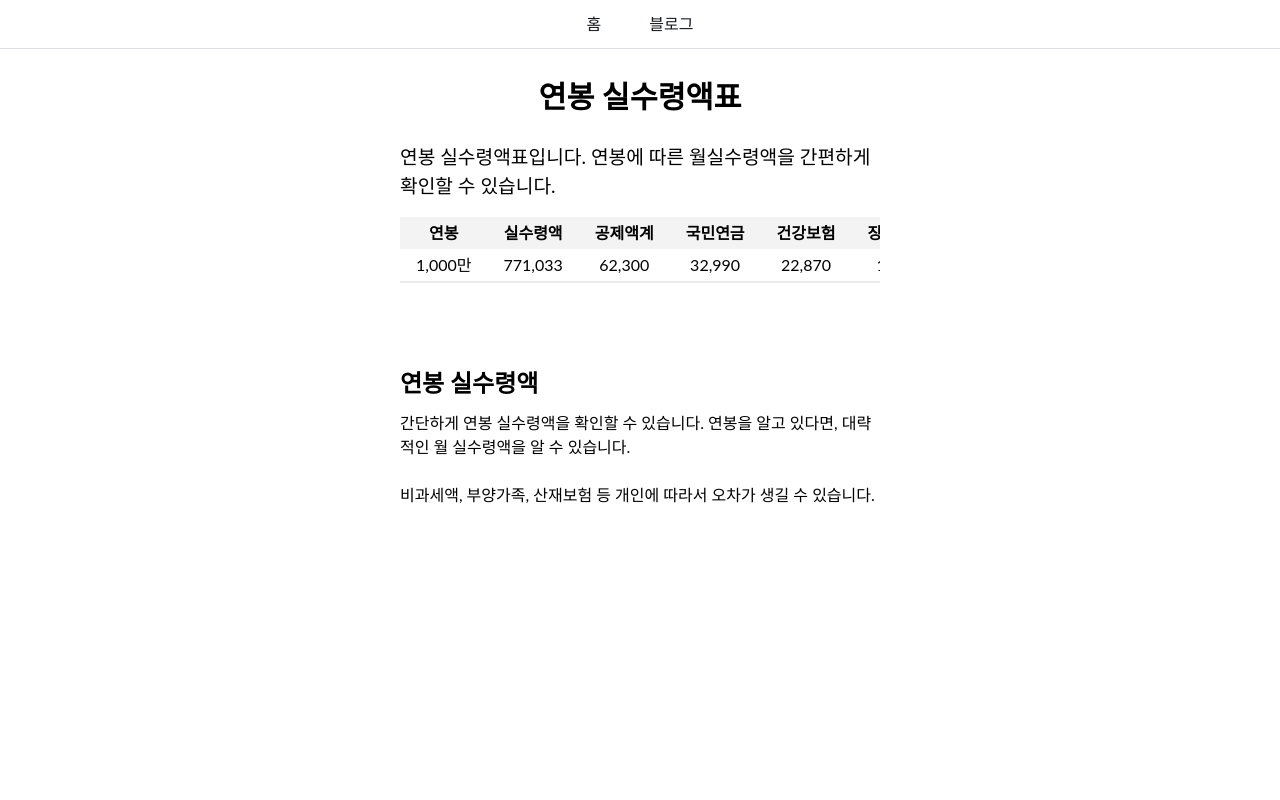
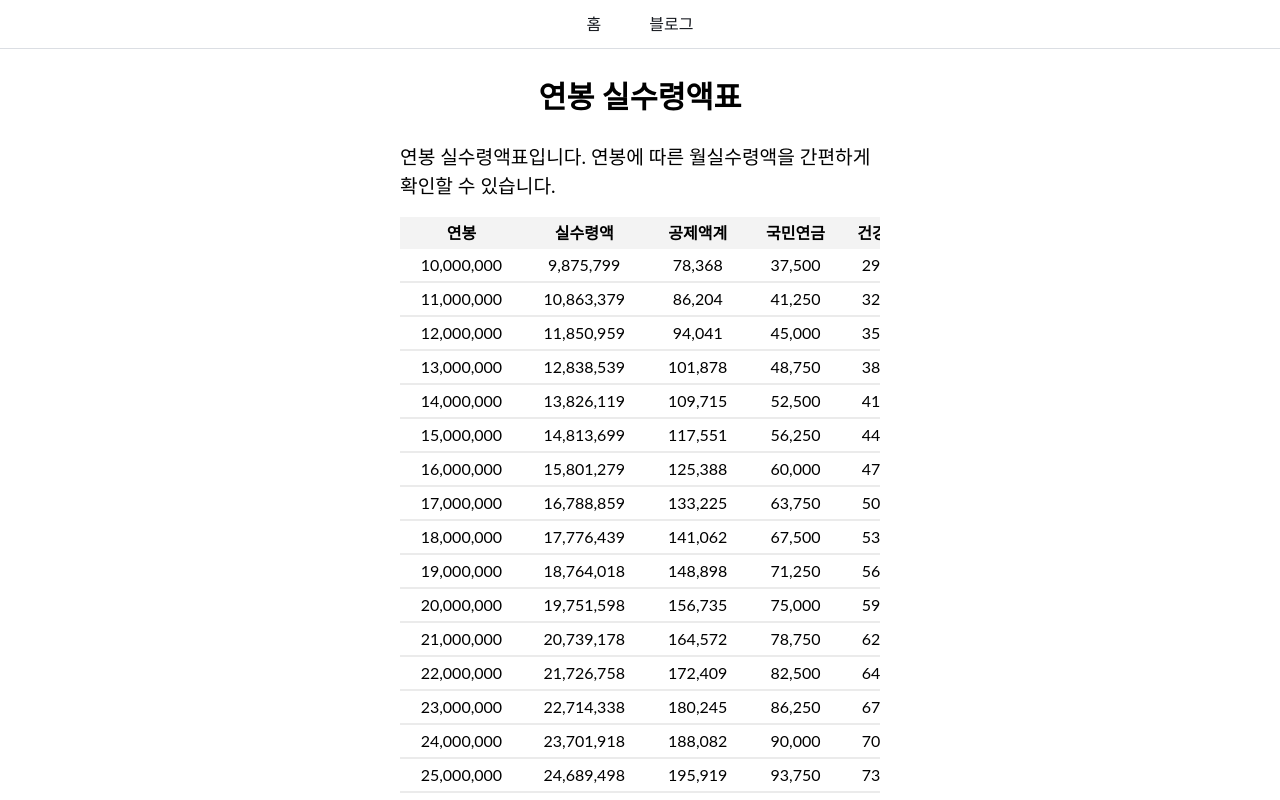
Before and after one commit to zziri/app, a Next.js app: page /calculator/tables/salary in a window 1280 px wide. Shown: the top 800 px of the page. Built offline with nearby package versions, Linux system fonts and the light colour scheme.

Commit message:
[dev/salary] staging

```diff
--- a/package.json
+++ b/package.json
@@ -20,6 +20,7 @@
     "lodash-es": "^4.17.21",
     "next": "^14.2.5",
     "next-sitemap": "^4.2.3",
+    "numeral": "^2.0.6",
     "react": "^18",
     "react-calendar": "^4.6.1",
     "react-datepicker": "^4.21.0",
@@ -34,6 +35,7 @@
   "devDependencies": {
     "@types/lodash-es": "^4.17.10",
     "@types/node": "^20",
+    "@types/numeral": "^2.0.5",
     "@types/react": "^18",
     "@types/react-dom": "^18",
     "@types/uuid": "^9.0.6",
--- a/src/pages/calculator/tables/salary/_components/Body.tsx
+++ b/src/pages/calculator/tables/salary/_components/Body.tsx
@@ -1,15 +1,60 @@
 import { styled } from "styled-components";
 import Table from "./Table";
+import TaxInsuranceService from "../_services/TaxInsuranceService";
+import numeral from 'numeral';
 
 const Frame = styled.div`
   /* border: 1px solid #ccc; */
 `;
 
+/**
+ * @design 연봉, 실수령액, ..., 지방소득세를 저장하는 타입 정의
+ * - 굳이 할 필요가...?
+ */
+
+/**
+ * @design 세금 및 보험계산기 모듈 생성
+ * - 각 세금과 보험료를 계산하는 함수를 포함
+ * - 소득세, 지방소득세, 국민연금, 건강보험, 장기요양, 고용보험
+ */
+
+/**
+ * @design '0' 3개 마다 ',' 찍는 것은 numeral 활용
+ * - numeral(inputString).format('0,0')
+ */
+
+const start = 10000000;
+const end = 150000000;
+const step = 1000000;
+const annualSalaryList = Array.from({ length: (end - start) / step + 1 }, (_, i) => start + i * step);
+
 const Body = () => {
   const head = ['연봉', '실수령액', '공제액계', '국민연금', '건강보험', '장기요양', '고용보험', '소득세', '지방소득세'];
-  const rows = [
-    ['1,000만', '771,033', '62,300', '32,990', '22,870', '1,680', '4,760', '0', '0'],
-  ];
+  // const rows = [
+  //   ['1,000만', '771,033', '62,300', '32,990', '22,870', '1,680', '4,760', '0', '0'],
+  //   ['1,000만', '771,033', '62,300', '32,990', '22,870', '1,680', '4,760', '0', '0'],
+  // ];
+  const rows = annualSalaryList.map(annualSalary => {
+    const incomeTax = TaxInsuranceService.getIncomeTax(annualSalary);
+    const localIncomeTax = TaxInsuranceService.getLocalIncomeTax(annualSalary);
+    const nationalPension = TaxInsuranceService.getNationalPension(annualSalary);
+    const healthInsurance = TaxInsuranceService.getHealthInsurance(annualSalary);
+    const longTermCareInsurance = TaxInsuranceService.getLongTermCareInsurance(annualSalary);
+    const employmentInsurance = TaxInsuranceService.getEmploymentInsurance(annualSalary);
+    const deduction = nationalPension + healthInsurance + longTermCareInsurance + employmentInsurance;
+    const netIncome = annualSalary - deduction - incomeTax - localIncomeTax;
+    return [
+      numeral(annualSalary).format('0,0'),
+      numeral(netIncome).format('0,0'),
+      numeral(deduction).format('0,0'),
+      numeral(nationalPension).format('0,0'),
+      numeral(healthInsurance).format('0,0'),
+      numeral(longTermCareInsurance).format('0,0'),
+      numeral(employmentInsurance).format('0,0'),
+      numeral(incomeTax).format('0,0'),
+      numeral(localIncomeTax).format('0,0'),
+    ];
+  });
   return (
     <>
       <Frame>
--- /dev/null
+++ b/src/pages/calculator/tables/salary/_services/TaxInsuranceService.ts
@@ -0,0 +1,97 @@
+
+/**
+ * @design 세금 및 보험계산기
+ * - 소득세
+ * - 지방소득세
+ * - 국민연금
+ * - 건강보험
+ * - 장기요양
+ * - 고용보험
+ */
+
+/**
+ * @design 월급 계산시 1원단위 빼고, 세금이나 보험료 계산 후에도 1원 단위 빼서 결과 리턴
+ */
+
+const TaxInsuranceService = (() => {
+  /**
+   * 연봉으로 소득세를 계산하는 함수
+   * - 간이세액표를 기준으로 계산
+   */
+  const getIncomeTax = (annualSalary: number) => {
+    /**
+     * TODO: 간이세액표를 기준으로 소득세를 계산하는 함수를 작성
+     */
+    return (annualSalary / 12) * 0.05;
+    // let incomeTax = 0;
+    // if (annualSalary <= 14_000_000) {
+    //   incomeTax = annualSalary * 0.06;
+    // } else if (annualSalary <= 50_000_000) {
+    //   incomeTax = 840_000 + (annualSalary - 14_000_000) * 0.15;
+    // } else if (annualSalary <= 88_000_000) {
+    //   incomeTax = 6_240_000 + (annualSalary - 50_000_000) * 0.24;
+    // } else if (annualSalary <= 150_000_000) {
+    //   incomeTax = 15_360_000 + (annualSalary - 88_000_000) * 0.35;
+    // } else if (annualSalary <= 300_000_000) {
+    //   incomeTax = 37_060_000 + (annualSalary - 150_000_000) * 0.38;
+    // } else if (annualSalary <= 500_000_000) {
+    //   incomeTax = 94_060_000 + (annualSalary - 300_000_000) * 0.40;
+    // } else if (annualSalary <= 1_000_000_000) {
+    //   incomeTax = 174_060_000 + (annualSalary - 500_000_000) * 0.42;
+    // } else {
+    //   incomeTax = 384_060_000 + (annualSalary - 1_000_000_000) * 0.45;
+    // }
+    // return incomeTax;
+  };
+
+  /**
+   * 지방소득세 계산
+   * - 소득세의 10%로 계산
+   */
+  const getLocalIncomeTax = (annualSalary: number) => {
+    return getIncomeTax(annualSalary) * 0.1;
+  };
+
+  /**
+   * 국민연금보험료 계산
+   * - 월 급여의 4.5%로 계산
+   */
+  const getNationalPension = (annualSalary: number) => {
+    return (annualSalary / 12) * 0.045;
+  };
+
+  /**
+   * 건강보험료 계산
+   * - 월 급여의 3.545%로 계산
+   */
+  const getHealthInsurance = (annualSalary: number) => {
+    return (annualSalary / 12) * 0.03545;
+  }
+
+  /**
+   * 장기요양보험료 계산
+   * - 월 급여의 0.4591%로 계산
+   */
+  const getLongTermCareInsurance = (annualSalary: number) => {
+    return (annualSalary / 12) * 0.004591;
+  }
+
+  /**
+   * 고용보험료 계산
+   * - 월 급여의 0.9%로 계산
+   */
+  const getEmploymentInsurance = (annualSalary: number) => {
+    return (annualSalary / 12) * 0.009;
+  }
+
+  return {
+    getIncomeTax,
+    getLocalIncomeTax,
+    getNationalPension,
+    getHealthInsurance,
+    getLongTermCareInsurance,
+    getEmploymentInsurance,
+  }
+})();
+
+export default TaxInsuranceService;
```
